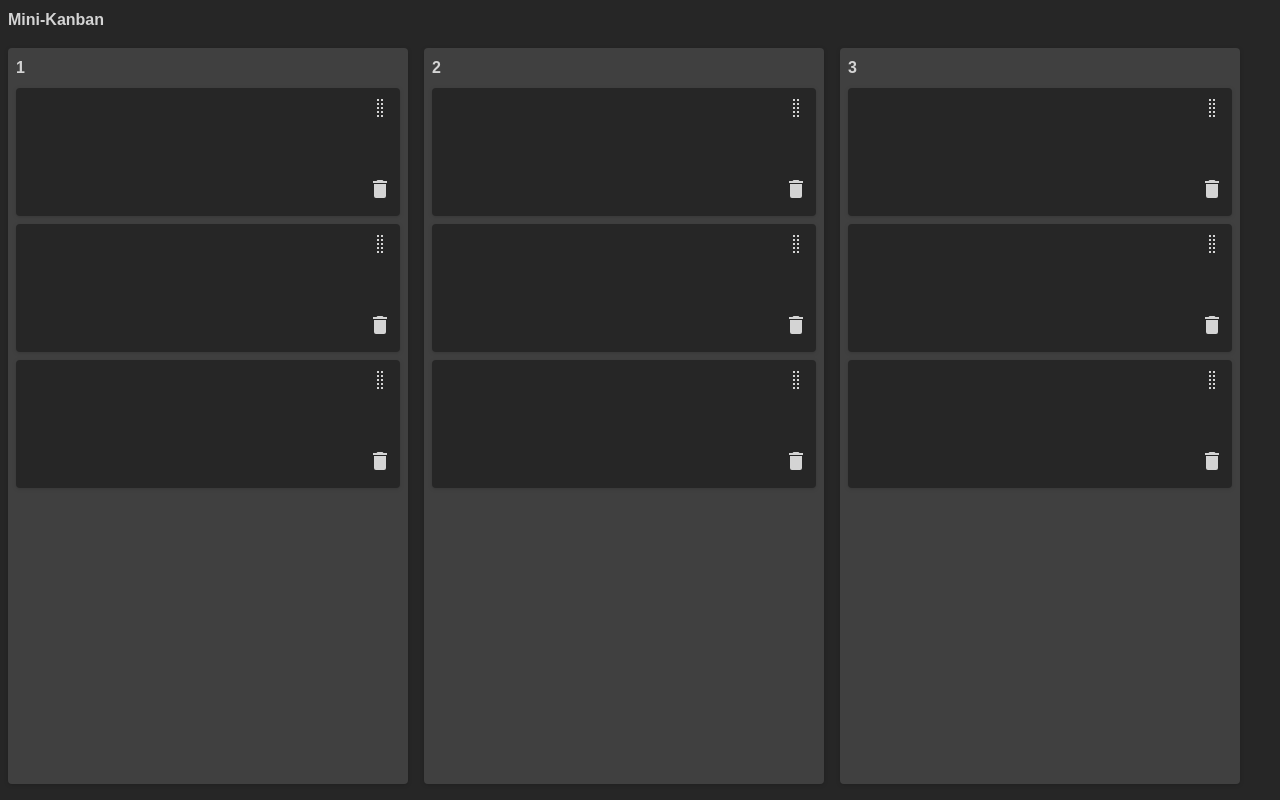
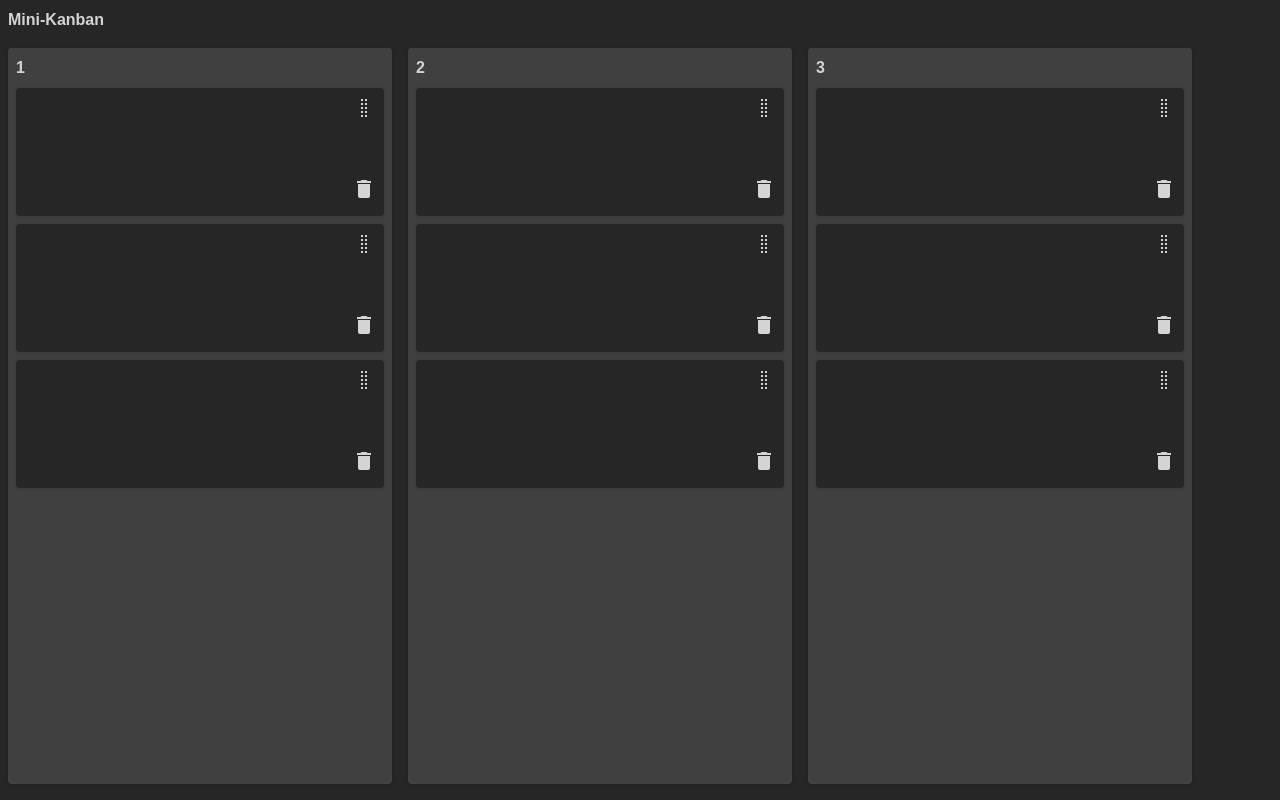
Before and after one commit to arielnmz/kanban-code-challenge, a React (Create React App) app: page / in a window 1280 px wide. Built offline with nearby package versions, Linux system fonts and the light colour scheme.

Commit message:
Quick cleanup

```diff
--- a/src/components/card.tsx
+++ b/src/components/card.tsx
@@ -110,7 +110,7 @@ export default function Card(props: { card: { id: string; content: string } }) {
       onDragStart={sourceDragStart}
       onDragEnd={handleDragEnd}
       className={
-        "flex rounded bg-neutral-800 drop-shadow p-2 min-w-96 min-h-32 " +
+        "flex rounded bg-neutral-800 drop-shadow p-2 min-h-32 " +
         (isDeleted ? "hidden" : "")
       }
     >
--- a/src/components/column.tsx
+++ b/src/components/column.tsx
@@ -49,7 +49,7 @@ export default function Column(props: { columnId: string }) {
       {/*Title and drag and drop target*/}
       <div className={"p-2 font-bold"}>{props.columnId}</div>
       {/*Cards*/}
-      <div className={"flex flex-col justify-start space-y-2 px-2"}>
+      <div className={"flex flex-col justify-start min-w-96 space-y-2 px-2"}>
         <Card card={{ id: props.columnId + "-1", content: "" }} />
         <Card card={{ id: props.columnId + "-2", content: "" }} />
         <Card card={{ id: props.columnId + "-3", content: "" }} />
```
Also changed, not shown: src/index.tsx (+7 -7 lines), 1 other file (tests, documents, lock files or other folders).
